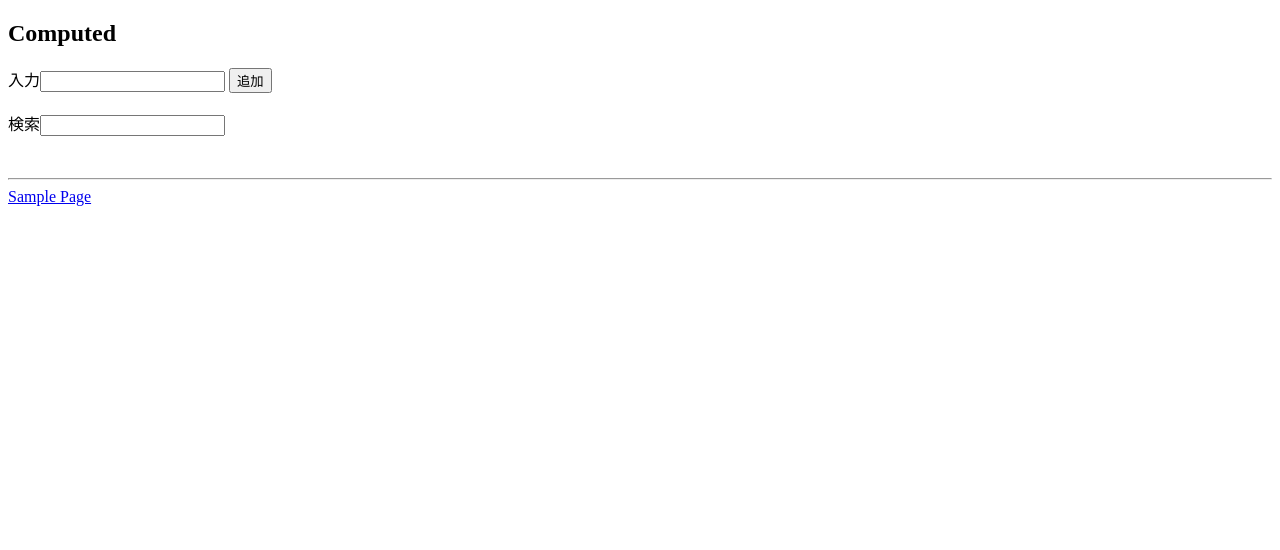
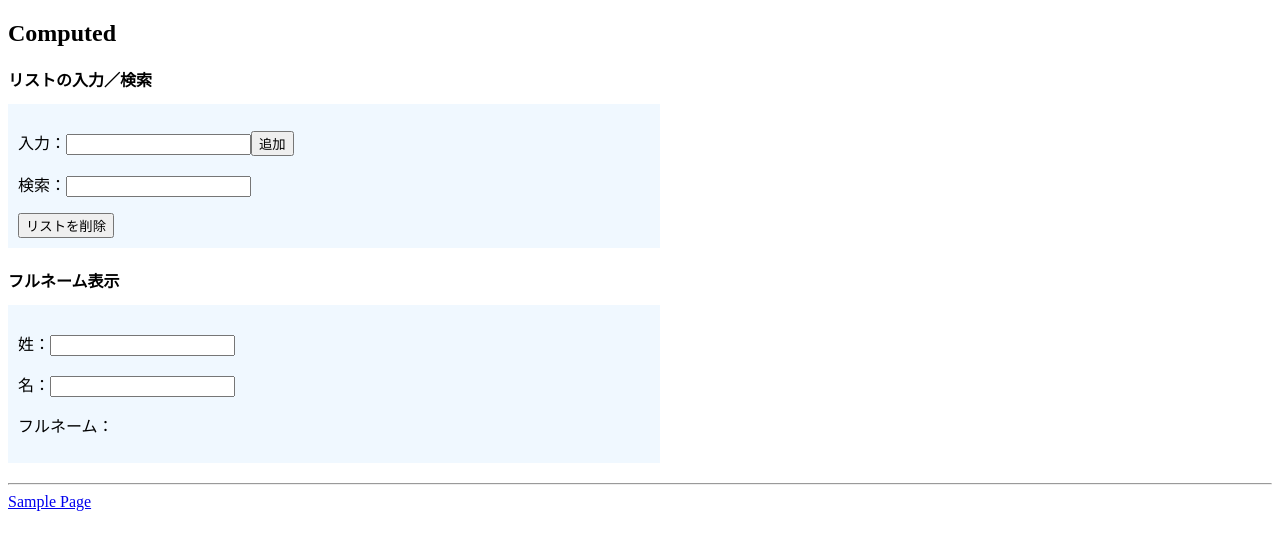
Before and after one commit to hiromina/nuxt-sample, a Nuxt app: page /sample/computed in a window 1280 px wide. Shown: the top 550 px of the page. Built offline with nearby package versions, Linux system fonts and the light colour scheme.

Commit message:
算出プロパティ（フルネーム）

```diff
--- a/pages/sample/computed.vue
+++ b/pages/sample/computed.vue
@@ -1,17 +1,34 @@
 <template>
   <section class="container">
     <h1>{{ title }}</h1>
-    <label for="input">入力</label>
-    <input type="text" id="input" v-model="inputItem" @keypress.enter="addItem">　<button @click="addItem">追加</button>
-    <span v-if="inputItem">　大文字に変換: {{ upperCase }}</span>
-    <span v-if="inputItem">　　文字数: {{ textSize }}</span>
-    <br><br>
-    <label for="search">検索</label>
-    <input type="search" id="search" v-model="query">
-    <ul>
-      <li v-for="item in filteredItems">{{ item }}</li>
-    </ul>
-    <br>
+    <h2>リストの入力／検索</h2>
+    <div class="blue">
+      <p>
+        入力：<input type="text" id="input" v-model="inputItem" @keypress.enter="addItem">
+        <button @click="addItem">追加</button>
+        <span v-if="inputItem">　大文字に変換: {{ upperCase }}</span>
+        <span v-if="inputItem">　文字数: {{ textSize }}</span>
+      </p>
+      <p>
+        検索：<input type="search" id="search" v-model="query">
+        <ul>
+          <li v-for="item in filteredItems">{{ item }}</li>
+        </ul>
+      </p>
+      <button @click="clear">リストを削除</button>
+    </div>
+    <h2>フルネーム表示</h2>
+    <div class="blue">
+      <p>
+        姓：<input type="text" v-model="lastName">
+      </p>
+      <p>
+        名：<input type="text" v-model="firstName">
+      </p>
+      <p>
+        フルネーム：{{ fullName }}
+      </p>
+    </div>
     <hr>
     <n-link to="/sample">{{ from }}</n-link>
   </section>
@@ -25,13 +42,18 @@ export default {
       from: 'Sample Page',
       inputItem: '',
       items: [],
-      query: ''
+      query: '',
+      lastName: '',
+      firstName: ''
     }
   },
   methods: {
     addItem() {
       this.items.push(this.inputItem);
       this.inputItem = '';
+    },
+    clear() {
+      this.items = [];
     }
   },
   computed: {
@@ -45,7 +67,22 @@ export default {
     },
     filteredItems() {
       return this.items.filter((item) => item.includes(this.query));
+    },
+    fullName() {
+      return this.lastName + ' ' + this.firstName;
     }
   }
 }
 </script>
+
+<style scoped>
+.blue {
+  background-color: aliceblue;
+  width: 50%;
+  padding: 10px;
+  margin-bottom: 20px;
+}
+h2 {
+  font-size: medium;
+}
+</style>
```
